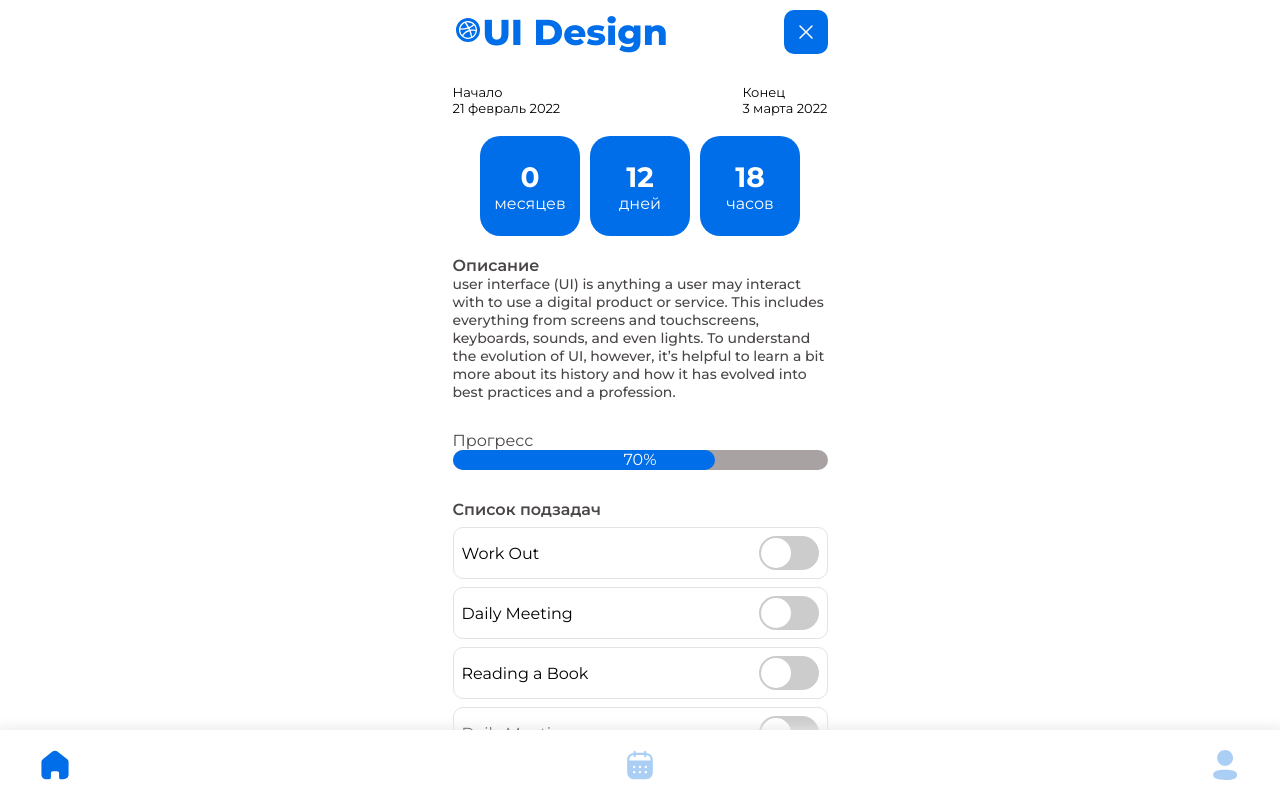
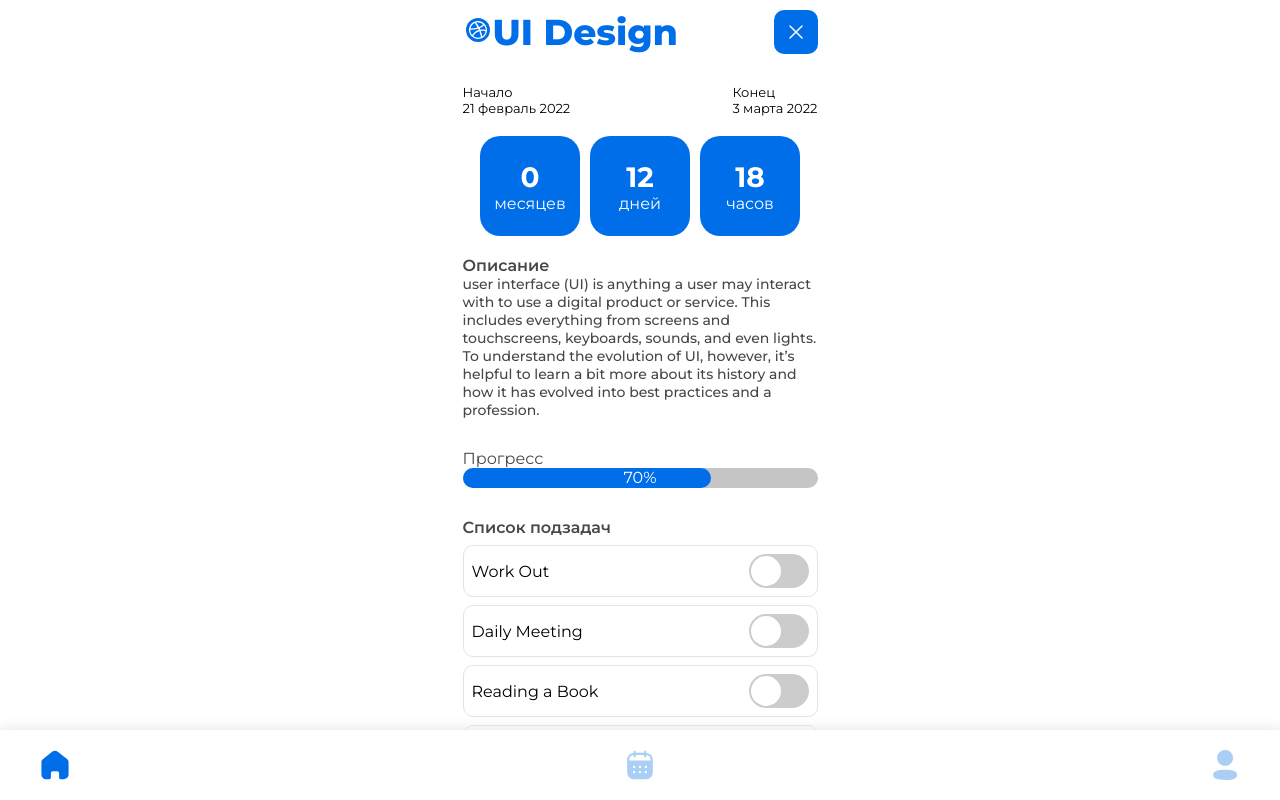
Before and after one commit to walentyao/scheduler, a Vue app: page /detail in a window 1280 px wide. Built offline with nearby package versions, Linux system fonts and the light colour scheme.

Commit message:
fix and add: init add-task and refactor :)

```diff
--- a/src/app/providers/router/index.ts
+++ b/src/app/providers/router/index.ts
@@ -5,6 +5,7 @@ import PageLayout from '@/shared/layouts/PageLayout.vue';
 import LoginPage from '@/pages/LoginPage/LoginPage.vue';
 import RegisterPage from '@/pages/RegisterPage/RegisterPage.vue';
 import DetailTaskPage from '@/pages/DetailTaskPage/DetailTaskPage.vue';
+import AddTaskPage from '@/pages/AddTaskPage/AddTaskPage.vue';
 
 const router = createRouter({
   history: createWebHistory(import.meta.env.BASE_URL),
@@ -27,6 +28,11 @@ const router = createRouter({
           name: 'detail',
           component: DetailTaskPage,
         },
+        {
+          path: '/add-task',
+          name: 'addTask',
+          component: AddTaskPage,
+        },
       ],
     },
     {
--- /dev/null
+++ b/src/pages/AddTaskPage/AddTaskPage.vue
@@ -0,0 +1,9 @@
+<script setup lang="ts"></script>
+
+<template>
+  <div class="add-task-page">
+    <header></header>
+  </div>
+</template>
+
+<style scoped lang="scss"></style>
--- a/src/pages/DetailTaskPage/DetailTaskPage.vue
+++ b/src/pages/DetailTaskPage/DetailTaskPage.vue
@@ -1,5 +1,4 @@
 <script setup lang="ts">
-import CheckboxSwitch from '@/shared/components/CheckboxSwitch.vue';
 import { XMarkIcon } from '@heroicons/vue/24/solid';
 import CustomButton from '@/shared/components/CustomButton.vue';
 import ProgressBar from '@/shared/components/ProgressBar.vue';
@@ -80,7 +79,7 @@ import CustomList from '@/shared/components/CustomList.vue';
       <div>Прогресс</div>
       <!--      TODO PROGRESS BAR-->
       <ProgressBar
-        :style-progress="{ backColor: '#A9A2A2', lineColor: '#006EE9' }"
+        :style-progress="{ backColor: '#c5c5c5', lineColor: '#006EE9' }"
         :percentages="70"
       />
     </div>
@@ -96,6 +95,7 @@ import CustomList from '@/shared/components/CustomList.vue';
   display: flex;
   flex-direction: column;
   row-gap: 30px;
+  padding: 10px;
 
   max-width: 375px;
 }
--- a/src/shared/layouts/PageLayout.vue
+++ b/src/shared/layouts/PageLayout.vue
@@ -9,7 +9,6 @@
 <style scoped lang="scss">
 .page-layout {
   width: 100%;
-  padding: 10px;
   position: relative;
 
   display: flex;
```
